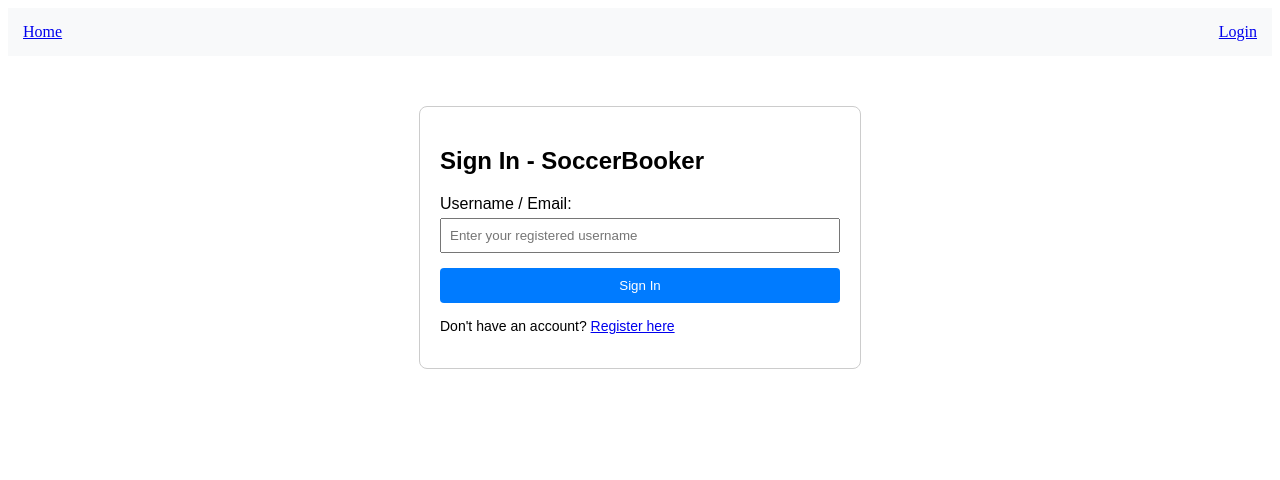
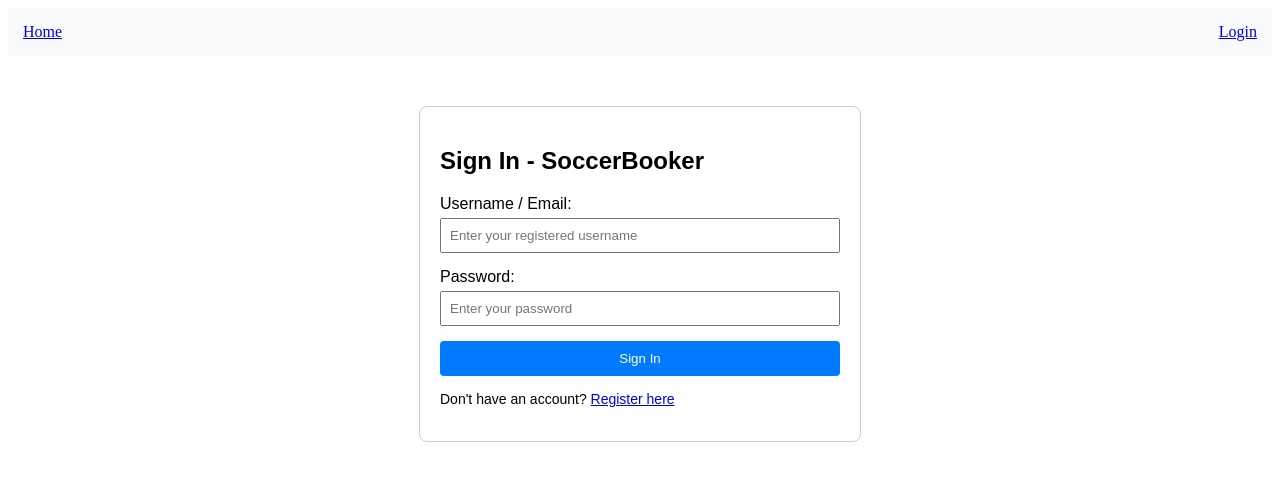
Before and after one commit to basilduh-debug/Qzdar, a React (Vite) app: page /login in a window 1280 px wide. Shown: the top 480 px of the page. Built offline with nearby package versions, Linux system fonts and the light colour scheme.

Commit message:
password required for logIn

```diff
--- a/src/pages/Login.jsx
+++ b/src/pages/Login.jsx
@@ -4,6 +4,8 @@
 
 function Login() {
   const [username, setUsername] = useState('');
+  const [password, setPassword] = useState('');
+  const [error, setError] = useState('');
 
   const navigate = useNavigate(); // Hook to move pages programmatically
   const location = useLocation(); // Hook to remember the blocked page
@@ -11,9 +13,15 @@
 
   const handleFormSubmit = (e) => {
     e.preventDefault();
+    setError('');
 
     if (!username.trim()) {
-      alert("Please enter a username.");
+      setError("Please enter a username.");
+      return;
+    }
+
+    if (!password.trim()) {
+      setError("Please enter your password.");
       return;
     }
 
@@ -21,7 +29,7 @@
     const existingUsersRaw = localStorage.getItem("soccerBooker_users");
 
     if (!existingUsersRaw) {
-      alert("No registered users found. Please use the link below to Register first!");
+      setError("No registered users found. Please use the link below to Register first!");
       return;
     }
 
@@ -34,11 +42,17 @@
     );
 
     if (!foundUser) {
-      alert("User not found. Check your spelling or Register a new account.");
+      setError("User not found. Check your spelling or Register a new account.");
       return;
     }
 
-    // 4. Prepare the successful user data payload using the stored database values
+    // 4. Verify the password matches
+    if (foundUser.password !== password) {
+      setError("Incorrect password. Please try again.");
+      return;
+    }
+
+    // 5. Prepare the successful user data payload using the stored database values
     const loggedInUser = {
       id: foundUser.id,
       name: foundUser.username,
@@ -58,6 +72,7 @@
   return (
     <div style={{ maxWidth: '400px', margin: '50px auto', padding: '20px', border: '1px solid #ccc', borderRadius: '8px', fontFamily: 'sans-serif' }}>
       <h2>Sign In - SoccerBooker</h2>
+      {error && <div style={{ color: 'red', marginBottom: '15px', padding: '10px', backgroundColor: '#ffe0e0', borderRadius: '4px' }}>{error}</div>}
       <form onSubmit={handleFormSubmit}>
         <div style={{ marginBottom: '15px' }}>
           <label style={{ display: 'block', marginBottom: '5px' }}>Username / Email:</label>
@@ -70,7 +85,16 @@
           />
         </div>
 
-        {/* 💡 Note: The Role dropdown select is removed from here because the database now dictates your role based on registration! */}
+        <div style={{ marginBottom: '15px' }}>
+          <label style={{ display: 'block', marginBottom: '5px' }}>Password:</label>
+          <input
+            type="password"
+            value={password}
+            onChange={(e) => setPassword(e.target.value)}
+            placeholder="Enter your password"
+            style={{ width: '100%', padding: '8px', boxSizing: 'border-box' }}
+          />
+        </div>
 
         <button type="submit" style={{ width: '100%', padding: '10px', background: '#007bff', color: 'white', border: 'none', borderRadius: '4px', cursor: 'pointer' }}>
           Sign In
```
